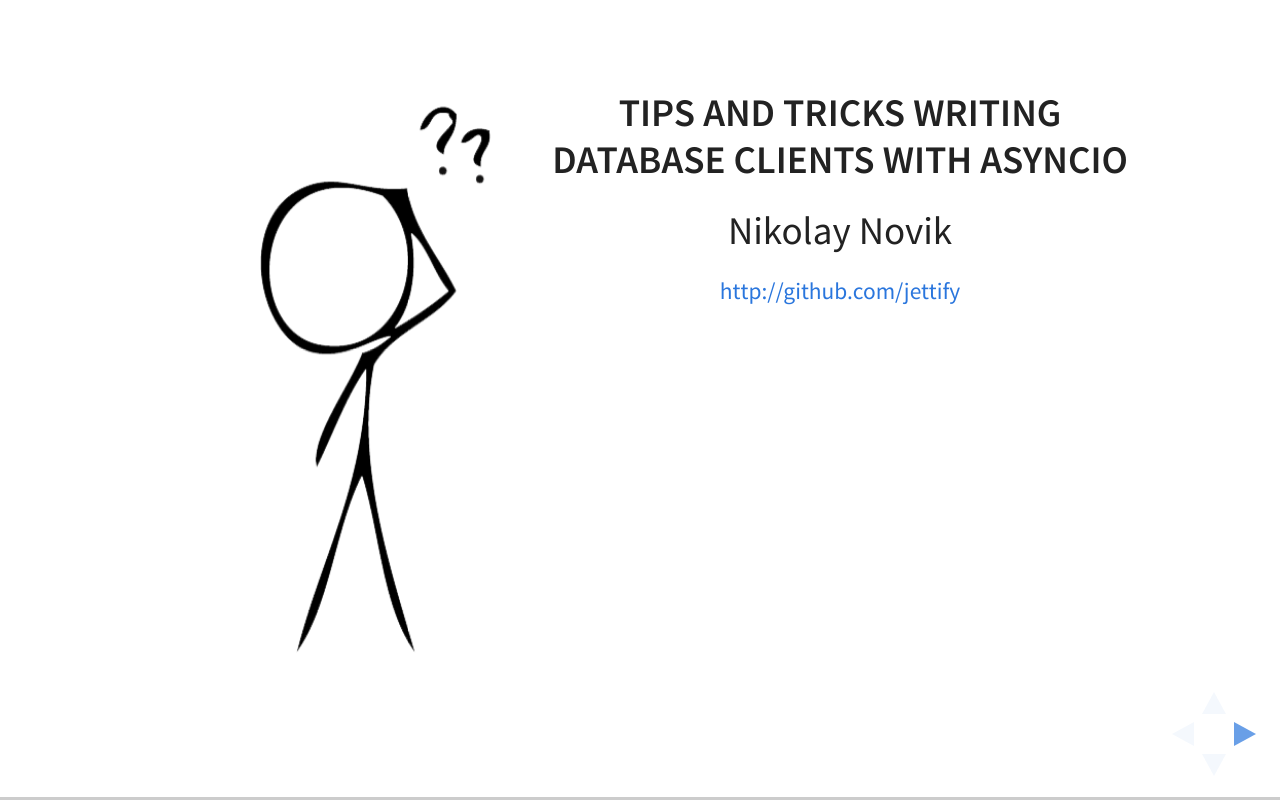
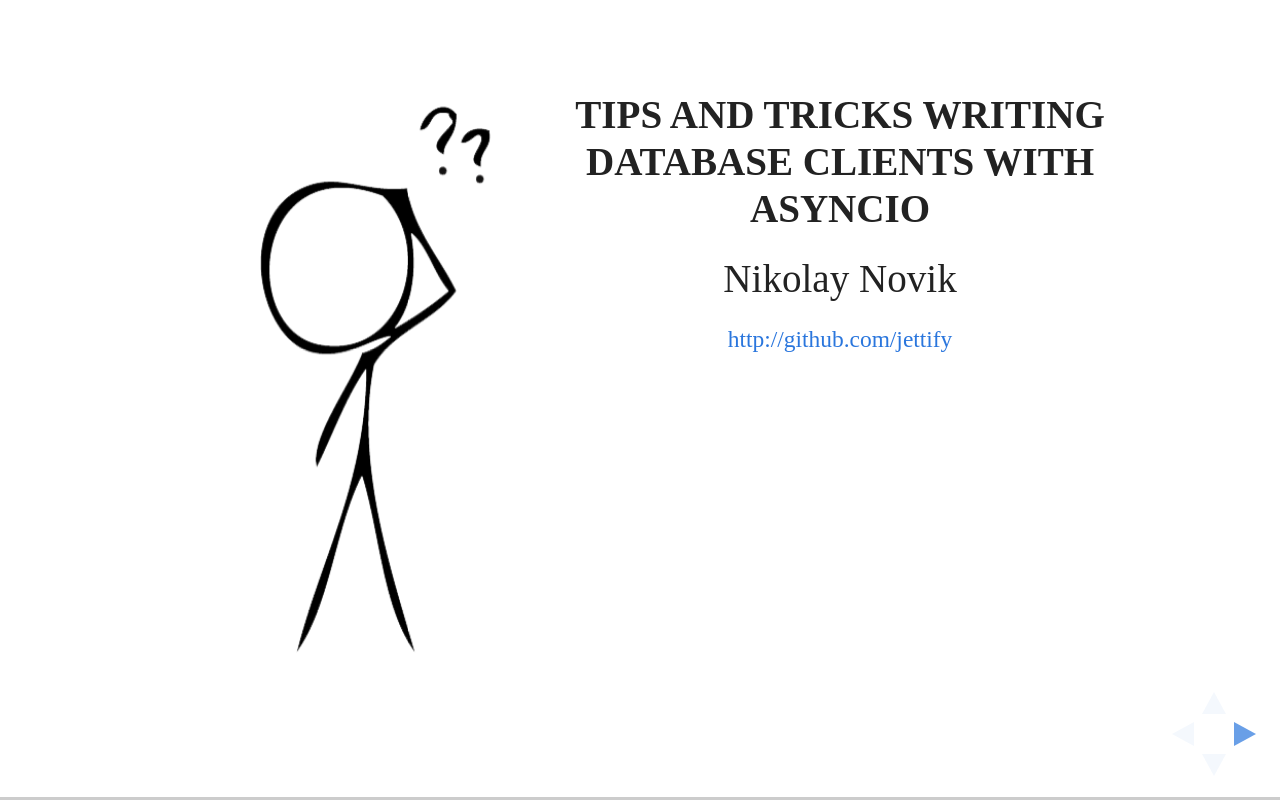
Before and after one commit to jettify/pyconby2016, a website: page index.html in a window 1280 px wide. Drawn offline with Linux system fonts and the light colour scheme.

Commit message:
use not default font

```diff
--- a/css/theme/white.css
+++ b/css/theme/white.css
@@ -15,7 +15,7 @@ body {
   background-color: #fff; }
 
 .reveal {
-  font-family: "Source Sans Pro", Helvetica, sans-serif;
+  /* font-family: "Source Sans Pro", Helvetica, sans-serif; */
   font-size: 38px;
   font-weight: normal;
   color: #222; }
@@ -41,7 +41,7 @@ body {
 .reveal h6 {
   margin: 0 0 20px 0;
   color: #222;
-  font-family: "Source Sans Pro", Helvetica, sans-serif;
+  /* font-family: "Source Sans Pro", Helvetica, sans-serif; */
   font-weight: 600;
   line-height: 1.2;
   letter-spacing: normal;
```
